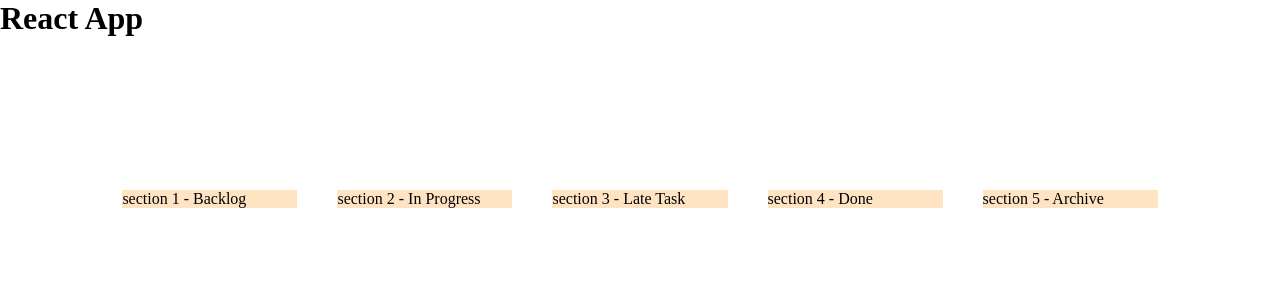
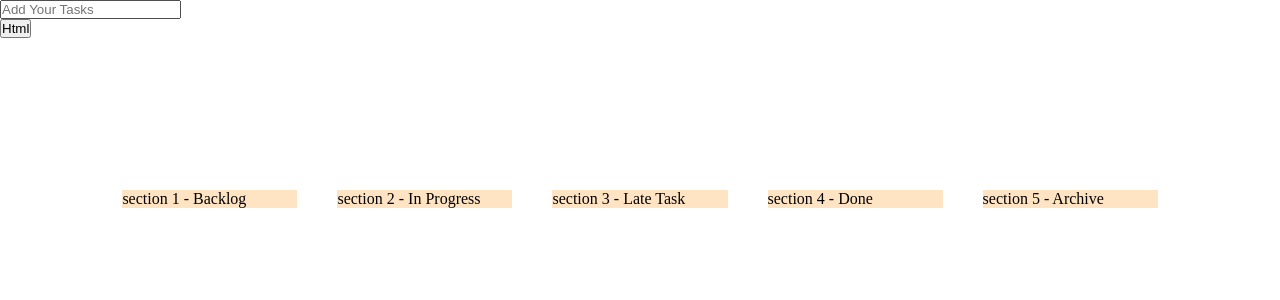
Before and after one commit to OmarAglan/ALX_ToDoApp, a React (Vite) app: page / in a window 1280 px wide. Shown: the top 300 px of the page. Built offline with nearby package versions, Linux system fonts and the light colour scheme.

Commit message:
Taskform Input part1

```diff
--- /dev/null
+++ b/component/TaskFormInput.jsx
@@ -0,0 +1,18 @@
+import React from 'react';
+
+const TaskFormInput = () => {
+    return (
+        <header className='app_header_sec'>
+            <form>
+                <input type={"text"} className={"task_input_header"} placeholder={"Add Your Tasks"}/>
+                <div className={"task_input_bottom_line"}>
+                    <button className={"button_tag"}>
+                        Html
+                    </button>
+                </div>
+            </form>
+        </header>
+    );
+};
+
+export default TaskFormInput;
--- a/src/App.jsx
+++ b/src/App.jsx
@@ -1,26 +1,25 @@
 import React from 'react';
 import './App.css';
+import TaskFormInput from "../component/TaskFormInput.jsx";
 
 const App = () => {
     return (
         <div className='app'>
-            <header className='app_header_sec'>
-                <h1>React App</h1>
-            </header>
-            <main className='app_main_sec'>
-                <section className='task_column_part'>
+            <TaskFormInput></TaskFormInput>
+            <main className={"app_main_sec"}>
+                <section className={"task_column_part"}>
                     section 1 - Backlog
                 </section>
-                <section className='task_column_part'>
+                <section className={"task_column_part"}>
                     section 2 - In Progress
                 </section>
-                <section className='task_column_part'>
+                <section className={"task_column_part"}>
                     section 3 - Late Task
                 </section>
-                <section className='task_column_part'>
+                <section className={"task_column_part"}>
                     section 4 - Done
                 </section>
-                <section className='task_column_part'>
+                <section className={"task_column_part"}>
                     section 5 - Archive
                 </section>
             </main>
```
